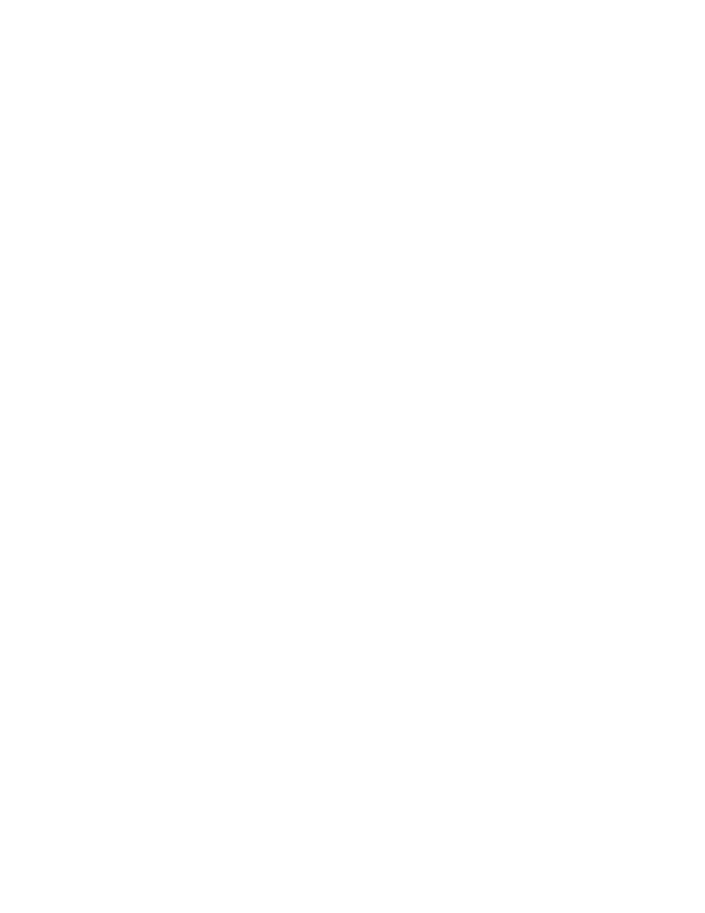
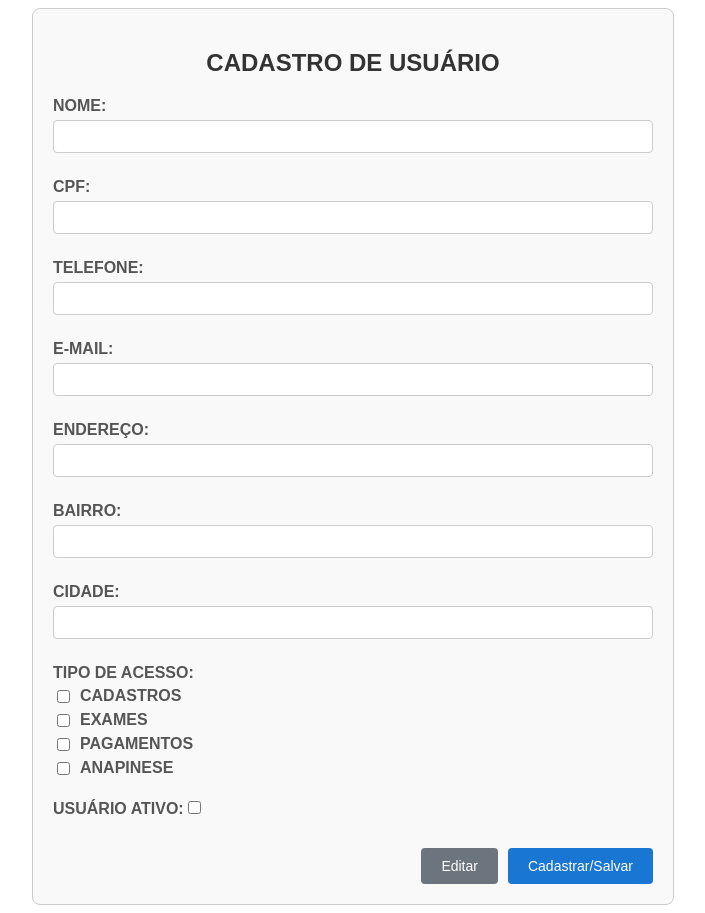
Before and after one commit to Karine-nunes/Consultorio_Odontologico-JS-React, a React (Vite) app in the folder Clinica-odontologica/frontend/: page /cadastro-usuario in a window 1280 px wide. Before the commit this address had no page. Shown: the whole page, without its empty margins (287-992 px from the left). Before the commit the page ends 800 px from the top, so only its background shows below. Built offline with nearby package versions, Linux system fonts and the light colour scheme.

Commit message:
Frontend tela de cadastro de usuário

```diff
--- a/Clinica-odontologica/frontend/src/App.jsx
+++ b/Clinica-odontologica/frontend/src/App.jsx
@@ -6,6 +6,7 @@ import Menu from './pages/Menu';
 import Navbar from './components/Navbar';
 import Usuario from './components/UsuarioMonitor/UserMonitor';
 import UserMonitor from './components/UsuarioMonitor/UserMonitor';
+import UserForm from './components/UsuarioMonitor/UserForm';
 
 const App = () => {
   const location = useLocation(); // Obtém a rota atual
@@ -21,6 +22,7 @@ const App = () => {
         <Route path="usuarios" element={<UserMonitor />} />
         <Route path="/pacientes" element={<Pacientes />} />
         <Route path="/login" element={<Login />} />
+        <Route path="/cadastro-usuario" element={<UserForm />} />
       </Routes>
     </>
   );
--- /dev/null
+++ b/Clinica-odontologica/frontend/src/components/UsuarioMonitor/UserForm.css
@@ -0,0 +1,83 @@
+.cadastro-container {
+    font-family: Arial, sans-serif;
+    max-width: 600px;
+    margin: 0 auto;
+    padding: 20px;
+    border: 1px solid #ccc;
+    border-radius: 8px;
+    background-color: #f9f9f9;
+}
+
+.cadastro-container h2 {
+    text-align: center;
+    margin-bottom: 20px;
+    color: #333;
+}
+
+.cadastro-container form {
+    display: flex;
+    flex-direction: column;
+}
+
+.cadastro-container label {
+    margin-bottom: 10px;
+    font-weight: bold;
+    color: #555;
+}
+
+.cadastro-container input[type="text"],
+.cadastro-container input[type="email"],
+.cadastro-container select {
+    width: 100%;
+    padding: 8px;
+    margin-top: 5px;
+    margin-bottom: 15px;
+    border: 1px solid #ccc;
+    border-radius: 4px;
+    box-sizing: border-box;
+}
+
+.cadastro-container input[type="checkbox"] {
+    margin-right: 10px;
+}
+
+.cadastro-container .checkbox-group {
+    display: flex;
+    flex-direction: column;
+    margin-bottom: 15px;
+}
+
+.cadastro-container .checkbox-group label {
+    display: flex;
+    align-items: center;
+    margin-bottom: 5px;
+}
+
+.cadastro-container .button-group {
+    display: flex;
+    justify-content: flex-end;
+    margin-top: 20px;
+}
+
+.cadastro-container .button-group button {
+    padding: 10px 20px;
+    margin-left: 10px;
+    border: none;
+    border-radius: 4px;
+    cursor: pointer;
+    font-size: 14px;
+}
+
+.cadastro-container .button-group button[type="button"] {
+    background-color: #6c757d;
+    color: white;
+}
+
+.cadastro-container .button-group button[type="submit"] {
+    background-color: #1976d2;
+    color: white;
+}
+
+.cadastro-container .button-group button:hover {
+    opacity: 0.9;
+}
--- a/Clinica-odontologica/frontend/src/components/UsuarioMonitor/UserForm.jsx
+++ b/Clinica-odontologica/frontend/src/components/UsuarioMonitor/UserForm.jsx
@@ -1,27 +1,179 @@
-import React, { useState, useEffect } from "react";
-import { getFuncionarios } from "../services/api";
+import React, { useState } from "react";
+import "./UserForm.css"; // Importando o arquivo CSS
 
-const FuncionariosMonitor = () => {
-  const [funcionarios, setFuncionarios] = useState([]);
+const CadastroUsuario = () => {
+  const [usuario, setUsuario] = useState({
+    nome: "",
+    cpf: "",
+    telefone: "",
+    email: "",
+    endereco: "",
+    bairro: "",
+    cidade: "",
+    tiposAcesso: [],
+    usuarioAtivo: false,
+  });
 
-  useEffect(() => {
-    const fetchFuncionarios = async () => {
-      const data = await getFuncionarios();
-      setFuncionarios(data);
-    };
-    fetchFuncionarios();
-  }, []);
+  const handleChange = (e) => {
+    const { name, value, type, checked } = e.target;
+    if (name === "tiposAcesso") {
+      setUsuario((prevUsuario) => {
+        const tiposAcesso = [...prevUsuario.tiposAcesso];
+        if (checked) {
+          tiposAcesso.push(value);
+        } else {
+          const index = tiposAcesso.indexOf(value);
+          if (index > -1) {
+            tiposAcesso.splice(index, 1);
+          }
+        }
+        return { ...prevUsuario, tiposAcesso };
+      });
+    } else {
+      setUsuario({
+        ...usuario,
+        [name]: type === "checkbox" ? checked : value,
+      });
+    }
+  };
+
+  const handleSubmit = (e) => {
+    e.preventDefault();
+    console.log("Usuário salvo/atualizado:", usuario);
+  };
+
+  const handleEdit = () => {
+    console.log("Editar usuário");
+  };
 
   return (
-    <div>
-      <h2>Funcionários</h2>
-      <ul>
-        {funcionarios.map((funcionario) => (
-          <li key={funcionario.id}>{funcionario.nome}</li>
-        ))}
-      </ul>
+    <div className="cadastro-container">
+      <h2>CADASTRO DE USUÁRIO</h2>
+      <form onSubmit={handleSubmit}>
+        <label>
+          NOME:
+          <input
+            type="text"
+            name="nome"
+            value={usuario.nome}
+            onChange={handleChange}
+          />
+        </label>
+        <label>
+          CPF:
+          <input
+            type="text"
+            name="cpf"
+            value={usuario.cpf}
+            onChange={handleChange}
+          />
+        </label>
+        <label>
+          TELEFONE:
+          <input
+            type="text"
+            name="telefone"
+            value={usuario.telefone}
+            onChange={handleChange}
+          />
+        </label>
+        <label>
+          E-MAIL:
+          <input
+            type="email"
+            name="email"
+            value={usuario.email}
+            onChange={handleChange}
+          />
+        </label>
+        <label>
+          ENDEREÇO:
+          <input
+            type="text"
+            name="endereco"
+            value={usuario.endereco}
+            onChange={handleChange}
+          />
+        </label>
+        <label>
+          BAIRRO:
+          <input
+            type="text"
+            name="bairro"
+            value={usuario.bairro}
+            onChange={handleChange}
+          />
+        </label>
+        <label>
+          CIDADE:
+          <input
+            type="text"
+            name="cidade"
+            value={usuario.cidade}
+            onChange={handleChange}
+          />
+        </label>
+        <div className="checkbox-group">
+          <label>TIPO DE ACESSO:</label>
+          <label>
+            <input
+              type="checkbox"
+              name="tiposAcesso"
+              value="CADASTROS"
+              checked={usuario.tiposAcesso.includes("CADASTROS")}
+              onChange={handleChange}
+            />
+            CADASTROS
+          </label>
+          <label>
+            <input
+              type="checkbox"
+              name="tiposAcesso"
+              value="EXAMES"
+              checked={usuario.tiposAcesso.includes("EXAMES")}
+              onChange={handleChange}
+            />
+            EXAMES
+          </label>
+          <label>
+            <input
+              type="checkbox"
+              name="tiposAcesso"
+              value="PAGAMENTOS"
+              checked={usuario.tiposAcesso.includes("PAGAMENTOS")}
+              onChange={handleChange}
+            />
+            PAGAMENTOS
+          </label>
+          <label>
+            <input
+              type="checkbox"
+              name="tiposAcesso"
+              value="ANAPINESE"
+              checked={usuario.tiposAcesso.includes("ANAPINESE")}
+              onChange={handleChange}
+            />
+            ANAPINESE
+          </label>
+        </div>
+        <label>
+          USUÁRIO ATIVO:
+          <input
+            type="checkbox"
+            name="usuarioAtivo"
+            checked={usuario.usuarioAtivo}
+            onChange={handleChange}
+          />
+        </label>
+        <div className="button-group">
+          <button type="button" onClick={handleEdit}>
+            Editar
+          </button>
+          <button type="submit">Cadastrar/Salvar</button>
+        </div>
+      </form>
     </div>
   );
 };
 
-export default FuncionariosMonitor;
+export default CadastroUsuario;
--- a/Clinica-odontologica/frontend/src/components/UsuarioMonitor/UserMonitor.jsx
+++ b/Clinica-odontologica/frontend/src/components/UsuarioMonitor/UserMonitor.jsx
@@ -1,6 +1,7 @@
 import React, { useState } from "react";
 import { Table, TableBody, TableCell, TableContainer, TableHead, TableRow, Paper, TextField, Button, IconButton } from '@mui/material';
 import EditIcon from '@mui/icons-material/Edit';
+import { useNavigate } from 'react-router-dom'; // Importe o useNavigate
 import './MonitorUser.css';
 
 const UserMonitor = () => {
@@ -8,31 +9,20 @@ const UserMonitor = () => {
     { id: 1, nome: 'Igor', cpf: '55486441053', email: 'user@apartamento.com', tipoAcesso: 'ADMIN' },
     { id: 2, nome: 'Karine', cpf: '8817050813', email: 'user2@apartamento.com', tipoAcesso: 'FUNCIONARIO' },
     { id: 3, nome: 'Marcos', cpf: '72827846992', email: 'user3@mailbox.com', tipoAcesso: 'MEDICO' },
-    { id: 3, nome: 'Usuario', cpf: '72827846993', email: 'user3@mailbox.com', tipoAcesso: 'MEDICO' },
-    { id: 3, nome: 'Teste', cpf: '72827846993', email: 'user3@mailbox.com', tipoAcesso: 'MEDICO' },
-    { id: 3, nome: 'Daniela', cpf: '72827846993', email: 'user3@mailbox.com', tipoAcesso: 'MEDICO' },
-    { id: 3, nome: 'Larissa', cpf: '72827846993', email: 'user3@mailbox.com', tipoAcesso: 'MEDICO' },
-    { id: 3, nome: 'Kellen', cpf: '72827846993', email: 'user3@mailbox.com', tipoAcesso: 'MEDICO' },
-    { id: 3, nome: 'Lucas', cpf: '72827846993', email: 'user3@mailbox.com', tipoAcesso: 'MEDICO' },
-    { id: 3, nome: 'User', cpf: '72827846993', email: 'user3@mailbox.com', tipoAcesso: 'MEDICO' },
-    { id: 3, nome: 'Cereal', cpf: '72827846993', email: 'user3@mailbox.com', tipoAcesso: 'MEDICO' },
-    { id: 3, nome: 'Dentist', cpf: '72827846993', email: 'user3@mailbox.com', tipoAcesso: 'MEDICO' },
-    { id: 3, nome: 'João', cpf: '72827846993', email: 'user3@mailbox.com', tipoAcesso: 'MEDICO' },
-    { id: 3, nome: 'Maria', cpf: '72827846993', email: 'user3@mailbox.com', tipoAcesso: 'MEDICO' },
     // Adicione mais usuários conforme necessário
   ]);
 
   const [filterNome, setFilterNome] = useState('');
   const [filterCpf, setFilterCpf] = useState('');
+  const navigate = useNavigate(); // Hook para navegação
 
   const handleEdit = (id) => {
     console.log('Editar usuário com ID:', id);
-    // Implemente a lógica de edição aqui
+    navigate('/cadastro-usuario'); // Redireciona para a tela de cadastro de usuário
   };
 
   const handleNewUser = () => {
-    console.log('Novo cadastro');
-    // Implemente a lógica de novo cadastro aqui
+    navigate('/cadastro-usuario'); // Redireciona para a tela de cadastro de usuário
   };
 
   const handleFilter = () => {
@@ -47,7 +37,7 @@ const UserMonitor = () => {
 
   return (
     <Paper className="user-monitor-container">
-      <h1 className="page-title">Monitor de Usuários</h1> {/* Título da página */}
+      <h1 className="page-title">Monitor de Usuários</h1>
 
       <Button variant="contained" className="new-user-button" onClick={handleNewUser}>
         Novo
@@ -60,7 +50,7 @@ const UserMonitor = () => {
           value={filterNome}
           onChange={(e) => setFilterNome(e.target.value)}
           className="filter-input"
-          size="small" /* Torna o campo de filtro menor */
+          size="small"
         />
         <TextField
           label="Filtrar por CPF"
@@ -68,7 +58,7 @@ const UserMonitor = () => {
           value={filterCpf}
           onChange={(e) => setFilterCpf(e.target.value)}
           className="filter-input"
-          size="small" /* Torna o campo de filtro menor */
+          size="small"
         />
         <Button variant="contained" className="filter-button" onClick={handleFilter}>
           Filtrar
--- a/Clinica-odontologica/frontend/src/pages/Login.jsx
+++ b/Clinica-odontologica/frontend/src/pages/Login.jsx
@@ -39,7 +39,7 @@ function Login() {
 
       {/* Área do formulário */}
       <div style={styles.formContainer}>
-        <h1 style={styles.title} >Bem-vindo ao Sistema Dentístico</h1>
+        <h1 style={styles.title} color='#333' >Bem-vindo ao Sistema Dentístico</h1>
 
         {/* Campo CPF */}
         <div style={styles.inputContainer}>
```
Also changed, not shown: Clinica-odontologica/frontend/src/components/UsuarioMonitor/MonitorUser.css (+34 -35 lines).
